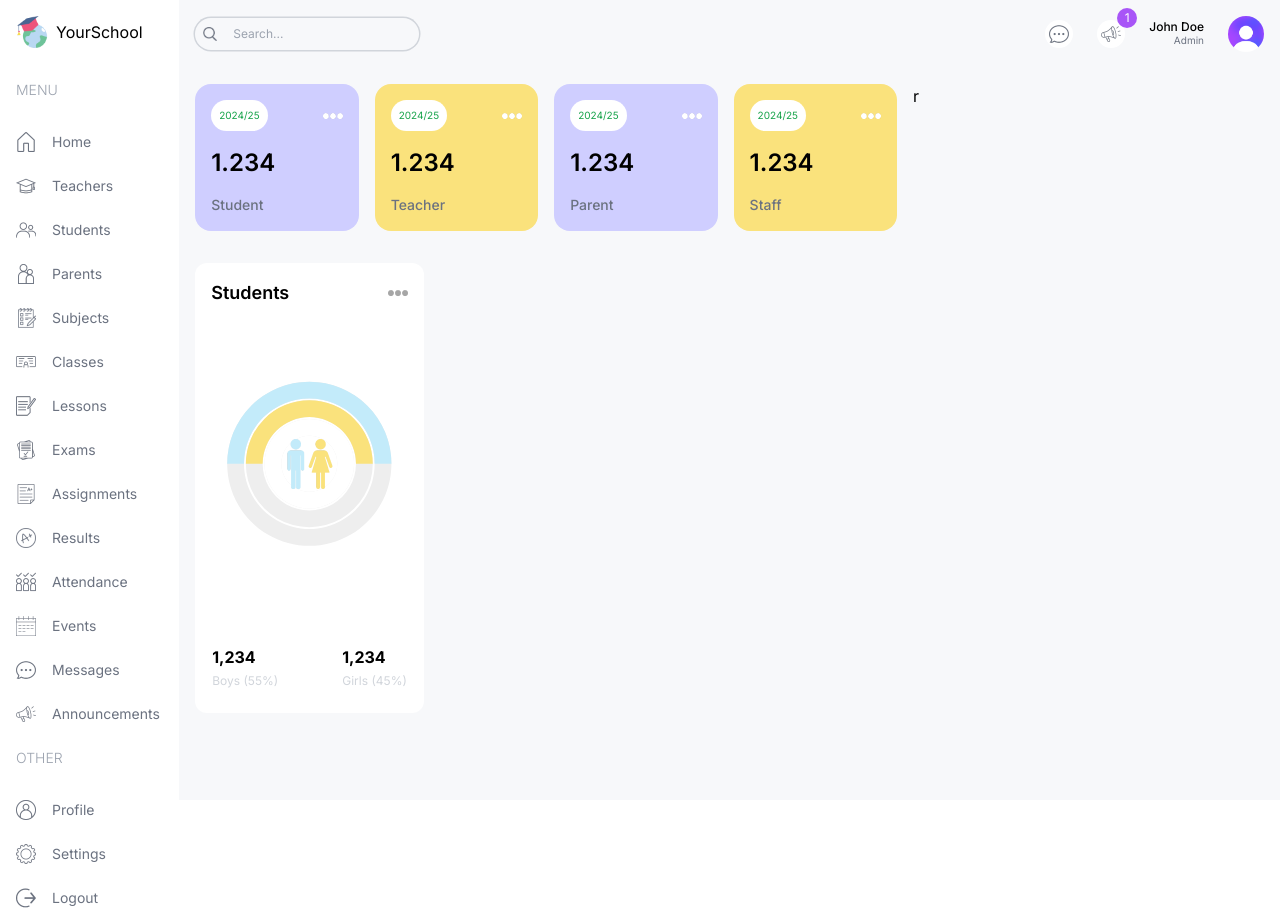
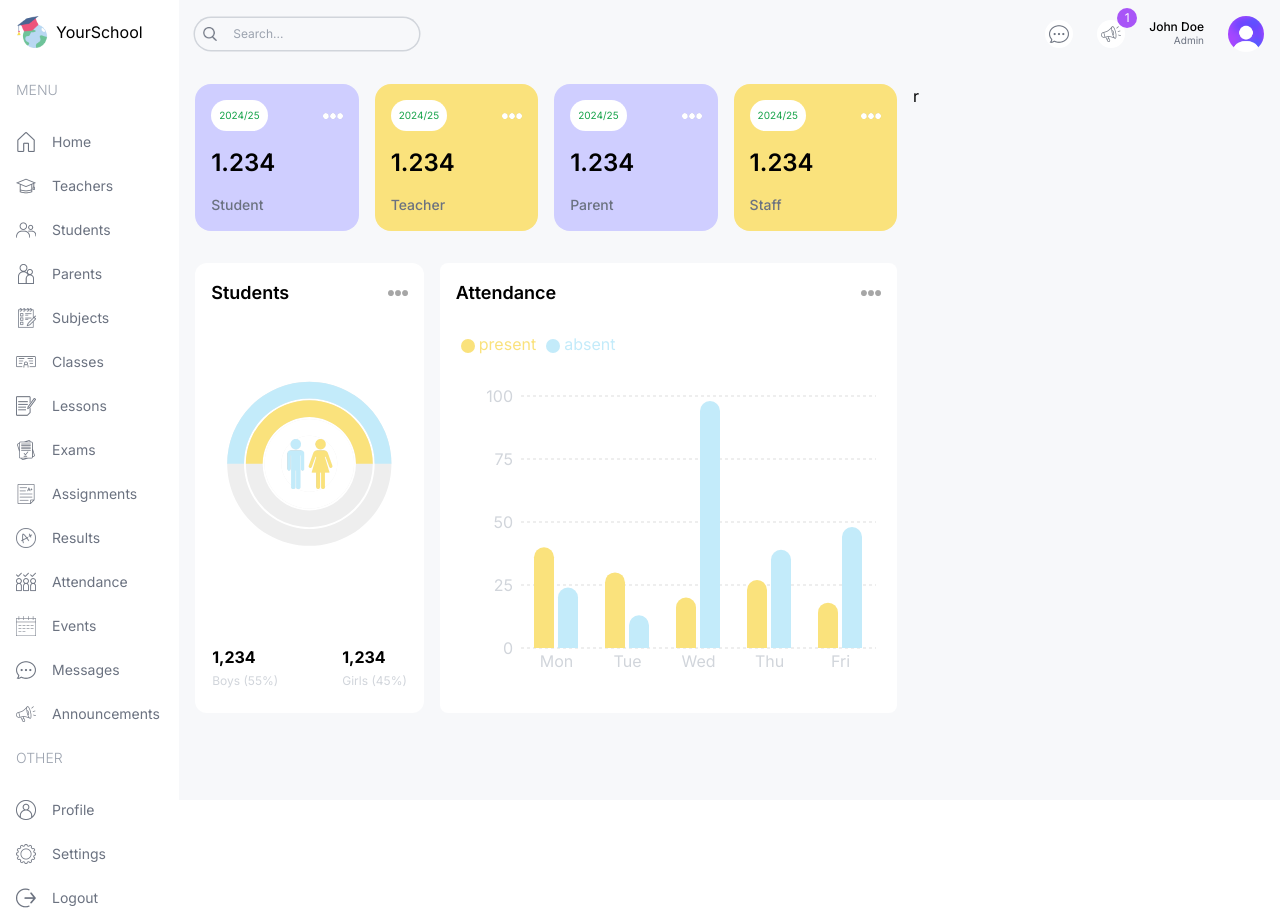
Before and after one commit to developermartins/yourschool-app, a Next.js app: page /admin in a window 1280 px wide. Built offline with nearby package versions, Linux system fonts and the light colour scheme.

Commit message:
AttendanceChart implemented

```diff
--- a/src/app/(dashboard)/admin/page.tsx
+++ b/src/app/(dashboard)/admin/page.tsx
@@ -1,3 +1,4 @@
+import AttendanceChart from "@/components/AttendanceChart";
 import CountChart from "@/components/CountChart";
 import UserCard from "@/components/UserCard";
 
@@ -23,7 +24,7 @@
 
           {/* ATTENDANCE CHART */}
           <div className="w-full lg:w-2/3 h-[450px]">
-
+            <AttendanceChart />
           </div>
         </div>
 
--- /dev/null
+++ b/src/components/AttendanceChart.tsx
@@ -0,0 +1,76 @@
+"use client"
+
+import Image from 'next/image';
+import { BarChart, Bar, Rectangle, XAxis, YAxis, CartesianGrid, Tooltip, Legend, ResponsiveContainer } from 'recharts';
+
+const data = [
+  {
+    name: 'Mon',
+    present: 40,
+    absent: 24,
+  },
+  {
+    name: 'Tue',
+    present: 30,
+    absent: 13,
+  },
+  {
+    name: 'Wed',
+    present: 20,
+    absent: 98,
+  },
+  {
+    name: 'Thu',
+    present: 27,
+    absent: 39,
+  },
+  {
+    name: 'Fri',
+    present: 18,
+    absent: 48,
+  }
+];
+
+const AttendanceChart = () => {
+  return (
+    <div className='bg-white rounded-lg p-4 h-full'>
+      <div className='flex justify-between items-center'>
+        <h1 className='text-lg font-semibold'>Attendance</h1>
+        <Image src="/moreDark.png" alt='' width={20} height={20} />
+      </div>
+
+      <ResponsiveContainer width="100%" height="90%">
+        <BarChart
+          width={500}
+          height={300}
+          data={data}
+          barSize={20}
+        >
+          <CartesianGrid strokeDasharray="3 3" vertical={ false } stroke="#ddd" />
+          <XAxis dataKey="name" axisLine={ false } tick={{ fill: "#d1d5db" }} tickLine={ false } />
+          <YAxis axisLine={ false } tick={{ fill: "#d1d5db" }} tickLine={ false } />
+          <Tooltip contentStyle={{ borderRadius: "10px", borderColor: "lightgray" }} />
+          <Legend
+            align='left'
+            verticalAlign='top'
+            wrapperStyle={{ paddingTop: "20px", paddingBottom: "40px" }}
+          />
+          <Bar
+            dataKey="present"
+            fill="#FAE27C"
+            legendType="circle"
+            radius={[10, 10, 0, 0]}
+          />
+          <Bar
+            dataKey="absent"
+            fill="#C3EBFA"
+            legendType="circle"
+            radius={[10, 10, 0, 0]}
+          />
+        </BarChart>
+      </ResponsiveContainer>
+    </div>
+  );
+};
+
+export default AttendanceChart;
```
